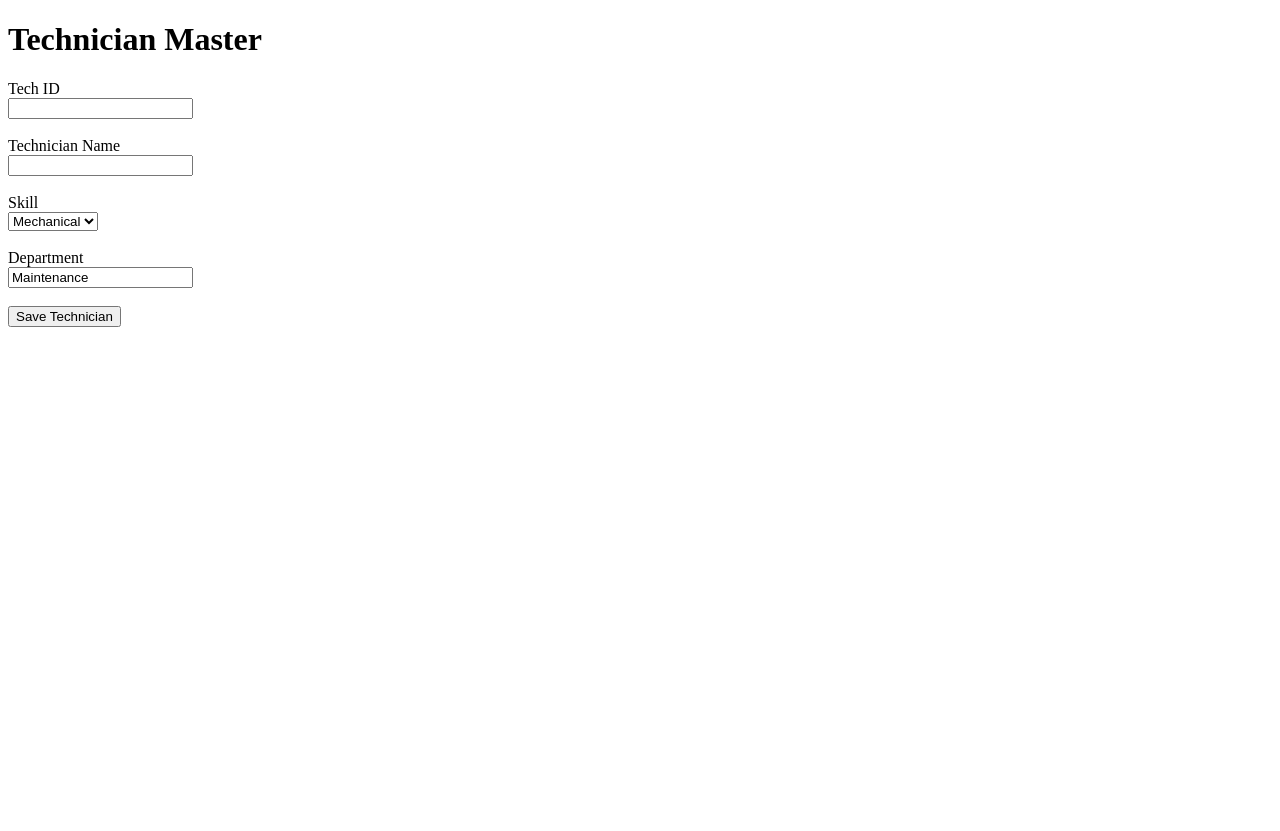
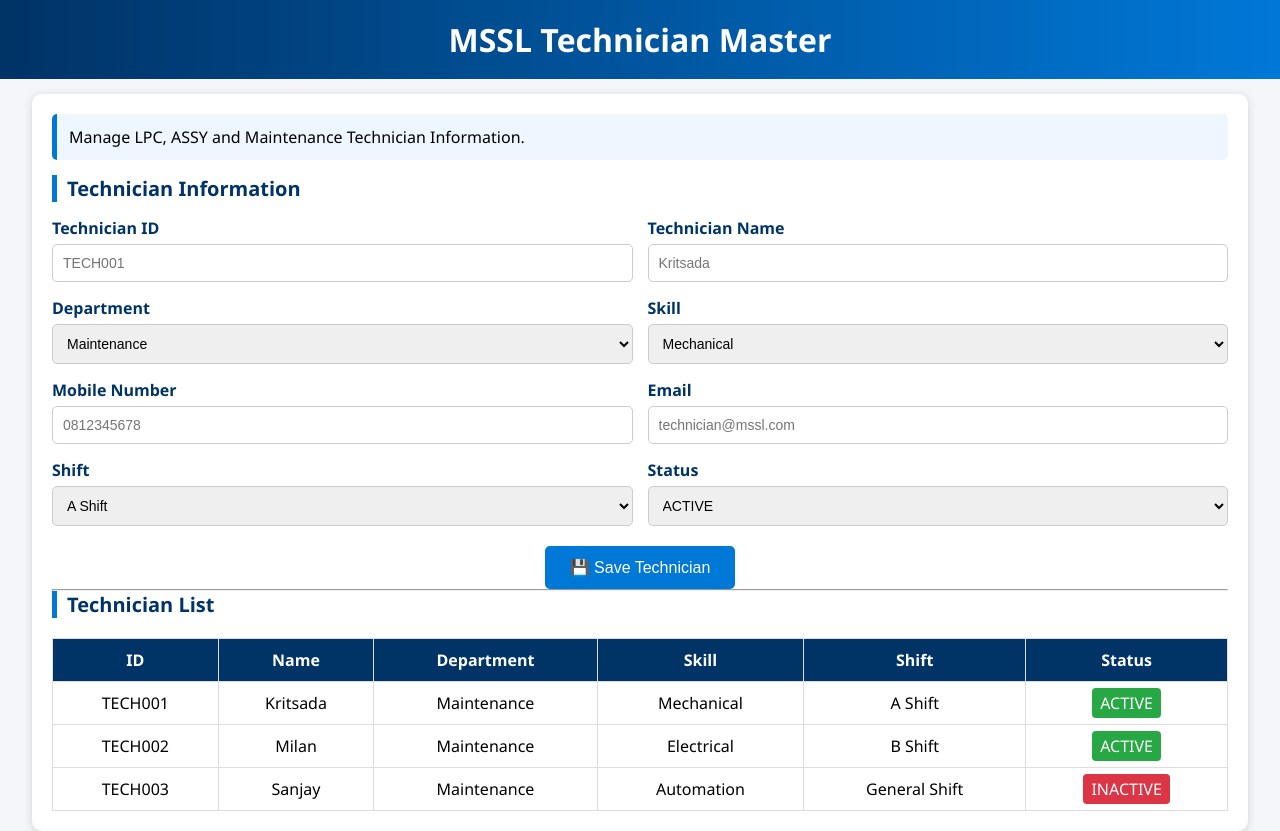
Before and after one commit to ranveersinghmssl1-source/MSSL-Maintenance-System, a Flask app: page /technician_master in a window 1280 px wide. Before the commit the page ends 327 px from the top, so only its background shows below. Run offline with Flask 3, Linux system fonts and the light colour scheme.

Commit message:
Update technician_master.html

```diff
--- a/templates/technician_master.html
+++ b/templates/technician_master.html
@@ -1,44 +1,301 @@
 <!DOCTYPE html>
 <html>
 <head>
-    <title>Technician Master</title>
+<title>MSSL Technician Master</title>
+
+<style>
+
+*{
+margin:0;
+padding:0;
+box-sizing:border-box;
+}
+
+body{
+font-family:'Segoe UI',sans-serif;
+background:#f4f6f9;
+}
+
+.header{
+background:linear-gradient(90deg,#003366,#0078d7);
+color:white;
+padding:18px;
+text-align:center;
+}
+
+.container{
+width:95%;
+margin:auto;
+margin-top:15px;
+background:white;
+padding:20px;
+border-radius:10px;
+box-shadow:0 2px 10px rgba(0,0,0,.15);
+}
+
+.section-title{
+font-size:20px;
+margin-bottom:15px;
+color:#003366;
+border-left:5px solid #0078d7;
+padding-left:10px;
+}
+
+.row{
+display:grid;
+grid-template-columns:1fr 1fr;
+gap:15px;
+margin-bottom:15px;
+}
+
+.field label{
+display:block;
+font-weight:bold;
+margin-bottom:5px;
+color:#003366;
+}
+
+input,
+select{
+width:100%;
+padding:10px;
+border:1px solid #ccc;
+border-radius:5px;
+font-size:14px;
+}
+
+.button-area{
+text-align:center;
+margin-top:20px;
+}
+
+button{
+background:#0078d7;
+color:white;
+border:none;
+padding:12px 25px;
+border-radius:5px;
+cursor:pointer;
+font-size:16px;
+}
+
+button:hover{
+background:#005ea6;
+}
+
+.info-card{
+background:#eef6ff;
+padding:12px;
+border-left:5px solid #0078d7;
+border-radius:5px;
+margin-bottom:15px;
+}
+
+table{
+width:100%;
+border-collapse:collapse;
+margin-top:20px;
+}
+
+th{
+background:#003366;
+color:white;
+}
+
+th,td{
+padding:10px;
+border:1px solid #ddd;
+text-align:center;
+}
+
+.active{
+background:#28a745;
+color:white;
+padding:4px 8px;
+border-radius:4px;
+}
+
+.inactive{
+background:#dc3545;
+color:white;
+padding:4px 8px;
+border-radius:4px;
+}
+
+</style>
+
 </head>
+
 <body>
 
-<h1>Technician Master</h1>
+<div class="header">
+<h1>MSSL Technician Master</h1>
+</div>
+
+<div class="container">
+
+<div class="info-card">
+Manage LPC, ASSY and Maintenance Technician Information.
+</div>
+
+<h2 class="section-title">
+Technician Information
+</h2>
 
 <form>
 
-<label>Tech ID</label><br>
-<input type="text" name="tech_id">
+<div class="row">
 
-<br><br>
+<div class="field">
+<label>Technician ID</label>
+<input type="text" placeholder="TECH001">
+</div>
 
-<label>Technician Name</label><br>
-<input type="text" name="tech_name">
+<div class="field">
+<label>Technician Name</label>
+<input type="text" placeholder="Kritsada">
+</div>
 
-<br><br>
+</div>
 
-<label>Skill</label><br>
+<div class="row">
+
+<div class="field">
+<label>Department</label>
 
 <select>
-    <option>Mechanical</option>
-    <option>Electrical</option>
-    <option>Automation</option>
+<option>Maintenance</option>
+<option>LPC</option>
+<option>ASSY</option>
 </select>
 
-<br><br>
+</div>
 
-<label>Department</label><br>
-<input type="text" value="Maintenance">
+<div class="field">
+<label>Skill</label>
 
-<br><br>
+<select>
+<option>Mechanical</option>
+<option>Electrical</option>
+<option>Pneumatic</option>
+<option>Automation</option>
+<option>PLC</option>
+<option>Multi Skill</option>
+</select>
+
+</div>
+
+</div>
+
+<div class="row">
+
+<div class="field">
+<label>Mobile Number</label>
+<input type="text" placeholder="0812345678">
+</div>
+
+<div class="field">
+<label>Email</label>
+<input type="email" placeholder="technician@mssl.com">
+</div>
+
+</div>
+
+<div class="row">
+
+<div class="field">
+<label>Shift</label>
+
+<select>
+<option>A Shift</option>
+<option>B Shift</option>
+<option>C Shift</option>
+<option>General Shift</option>
+</select>
+
+</div>
+
+<div class="field">
+<label>Status</label>
+
+<select>
+<option>ACTIVE</option>
+<option>INACTIVE</option>
+</select>
+
+</div>
+
+</div>
+
+<div class="button-area">
 
 <button type="submit">
-Save Technician
+💾 Save Technician
 </button>
+
+</div>
 
 </form>
 
+<hr>
+
+<h2 class="section-title">
+Technician List
+</h2>
+
+<table>
+
+<tr>
+<th>ID</th>
+<th>Name</th>
+<th>Department</th>
+<th>Skill</th>
+<th>Shift</th>
+<th>Status</th>
+</tr>
+
+<tr>
+<td>TECH001</td>
+<td>Kritsada</td>
+<td>Maintenance</td>
+<td>Mechanical</td>
+<td>A Shift</td>
+<td>
+<span class="active">
+ACTIVE
+</span>
+</td>
+</tr>
+
+<tr>
+<td>TECH002</td>
+<td>Milan</td>
+<td>Maintenance</td>
+<td>Electrical</td>
+<td>B Shift</td>
+<td>
+<span class="active">
+ACTIVE
+</span>
+</td>
+</tr>
+
+<tr>
+<td>TECH003</td>
+<td>Sanjay</td>
+<td>Maintenance</td>
+<td>Automation</td>
+<td>General Shift</td>
+<td>
+<span class="inactive">
+INACTIVE
+</span>
+</td>
+</tr>
+
+</table>
+
+</div>
+
 </body>
 </html>
```
